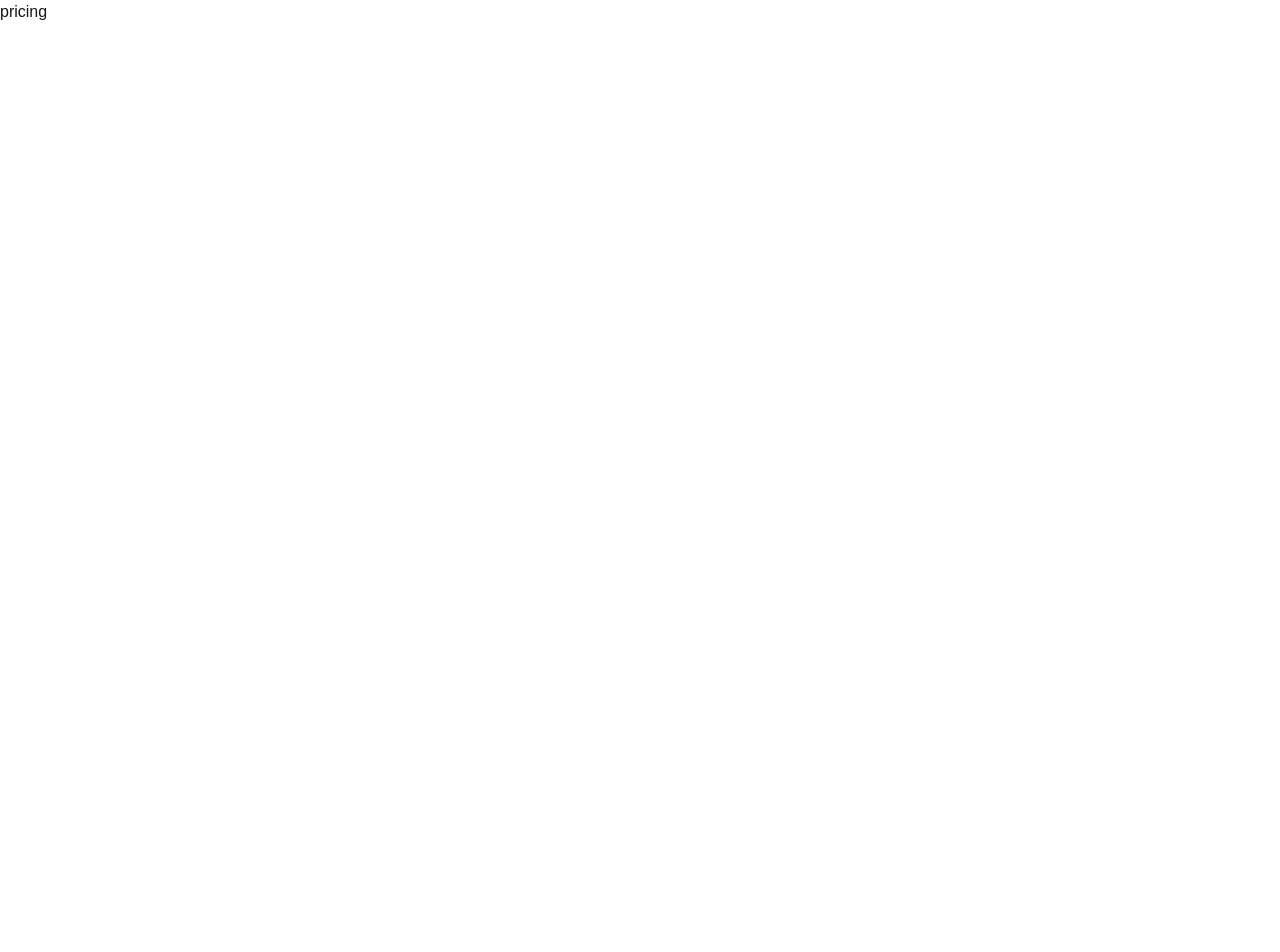
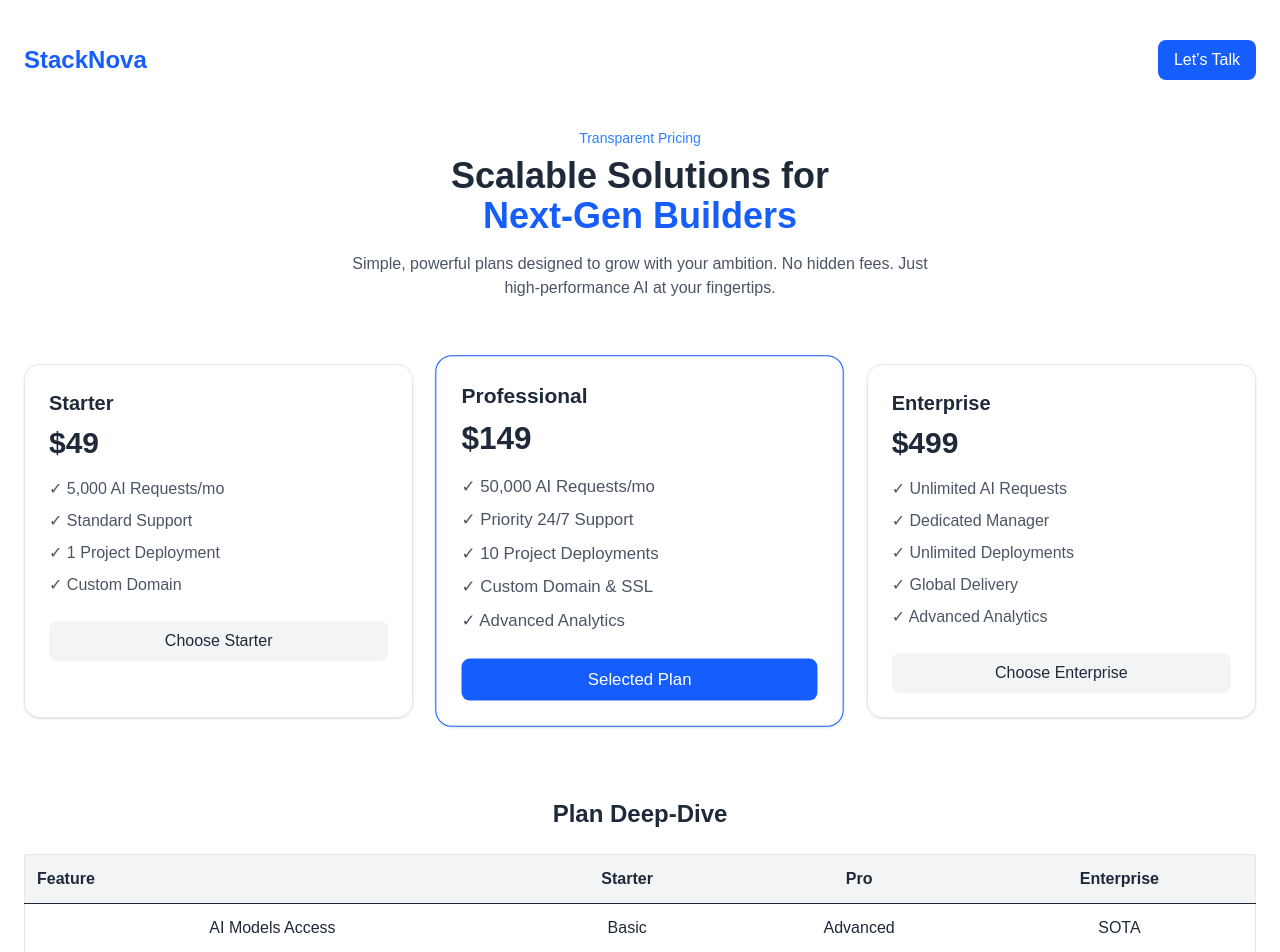
Before and after one commit to hemantgupta98/StackNova, a Next.js app in the folder frontend/: page /src/pricing in a window 1280 px wide. Shown: the top 952 px of the page. Before the commit the page ends 800 px from the top, so only its background shows below. Built offline with nearby package versions, Linux system fonts and the light colour scheme.

Commit message:
wrok on pricing ui

```diff
--- a/frontend/app/src/pricing/page.tsx
+++ b/frontend/app/src/pricing/page.tsx
@@ -1,9 +1,172 @@
-import Image from "next/image";
+"use client";
 
-export default function Home() {
+import React from "react";
+
+const plans = [
+  {
+    name: "Starter",
+    price: 49,
+    features: [
+      "5,000 AI Requests/mo",
+      "Standard Support",
+      "1 Project Deployment",
+      "Custom Domain",
+    ],
+    button: "Choose Starter",
+    highlighted: false,
+  },
+  {
+    name: "Professional",
+    price: 149,
+    features: [
+      "50,000 AI Requests/mo",
+      "Priority 24/7 Support",
+      "10 Project Deployments",
+      "Custom Domain & SSL",
+      "Advanced Analytics",
+    ],
+    button: "Selected Plan",
+    highlighted: true,
+  },
+  {
+    name: "Enterprise",
+    price: 499,
+    features: [
+      "Unlimited AI Requests",
+      "Dedicated Manager",
+      "Unlimited Deployments",
+      "Global Delivery",
+      "Advanced Analytics",
+    ],
+    button: "Choose Enterprise",
+    highlighted: false,
+  },
+];
+
+export default function PricingPage() {
   return (
-    <>
-    <h1>pricing</h1>
-    </>
+    <div className="min-h-screen bg-white text-gray-800 px-6 py-10">
+      {/* Navbar */}
+      <div className="flex justify-between items-center mb-12">
+        <h1 className="text-2xl font-bold text-blue-600">StackNova</h1>
+        <button className="bg-blue-600 text-white px-4 py-2 rounded-lg">
+          Let’s Talk
+        </button>
+      </div>
+
+      {/* Hero */}
+      <div className="text-center mb-16">
+        <p className="text-sm text-blue-500 mb-2">Transparent Pricing</p>
+        <h2 className="text-4xl font-bold mb-4">
+          Scalable Solutions for <br />
+          <span className="text-blue-600">Next-Gen Builders</span>
+        </h2>
+        <p className="text-gray-600 max-w-xl mx-auto">
+          Simple, powerful plans designed to grow with your ambition. No hidden
+          fees. Just high-performance AI at your fingertips.
+        </p>
+      </div>
+
+      {/* Pricing Cards */}
+      <div className="grid md:grid-cols-3 gap-8 mb-20">
+        {plans.map((plan, index) => (
+          <div
+            key={index}
+            className={`border rounded-2xl p-6 shadow-sm ${
+              plan.highlighted
+                ? "border-blue-600 shadow-lg scale-105"
+                : "border-gray-200"
+            }`}
+          >
+            <h3 className="text-xl font-semibold mb-2">{plan.name}</h3>
+            <p className="text-3xl font-bold mb-4">${plan.price}</p>
+
+            <ul className="space-y-2 mb-6">
+              {plan.features.map((feature, i) => (
+                <li key={i} className="text-gray-600">
+                  ✓ {feature}
+                </li>
+              ))}
+            </ul>
+
+            <button
+              className={`w-full py-2 rounded-lg ${
+                plan.highlighted
+                  ? "bg-blue-600 text-white"
+                  : "bg-gray-100 text-gray-800"
+              }`}
+            >
+              {plan.button}
+            </button>
+          </div>
+        ))}
+      </div>
+
+      {/* Plan Table */}
+      <div className="mb-20">
+        <h3 className="text-2xl font-bold mb-6 text-center">
+          Plan Deep-Dive
+        </h3>
+
+        <div className="overflow-x-auto">
+          <table className="w-full border border-gray-200 rounded-lg">
+            <thead className="bg-gray-100">
+              <tr>
+                <th className="p-3 text-left">Feature</th>
+                <th className="p-3">Starter</th>
+                <th className="p-3">Pro</th>
+                <th className="p-3">Enterprise</th>
+              </tr>
+            </thead>
+            <tbody>
+              {[
+                ["AI Models Access", "Basic", "Advanced", "SOTA"],
+                ["API Rate Limit", "10 req/s", "50 req/s", "Unlimited"],
+                ["Storage", "5GB", "50GB", "Unlimited"],
+                ["Security Logs", "7 Days", "30 Days", "365 Days"],
+                ["Custom Model Training", "No", "Optional", "Included"],
+              ].map((row, i) => (
+                <tr key={i} className="border-t">
+                  {row.map((cell, j) => (
+                    <td key={j} className="p-3 text-center">
+                      {cell}
+                    </td>
+                  ))}
+                </tr>
+              ))}
+            </tbody>
+          </table>
+        </div>
+      </div>
+
+      {/* FAQ */}
+      <div className="max-w-2xl mx-auto mb-20">
+        <h3 className="text-2xl font-bold mb-6 text-center">
+          Frequently Asked Questions
+        </h3>
+
+        {[
+          "How does the AI compute credits system work?",
+          "Can I upgrade or downgrade anytime?",
+          "Do you offer pricing for non-profits?",
+          "What security measures are in place?",
+        ].map((q, i) => (
+          <details
+            key={i}
+            className="border rounded-lg mb-3 p-4 cursor-pointer"
+          >
+            <summary className="font-medium">{q}</summary>
+            <p className="text-gray-600 mt-2">
+              This is a sample answer. Replace with actual content.
+            </p>
+          </details>
+        ))}
+      </div>
+
+      {/* Footer */}
+      <footer className="border-t pt-8 text-center text-gray-500 text-sm">
+        © 2026 StackNova. All rights reserved.
+      </footer>
+    </div>
   );
 }
```
